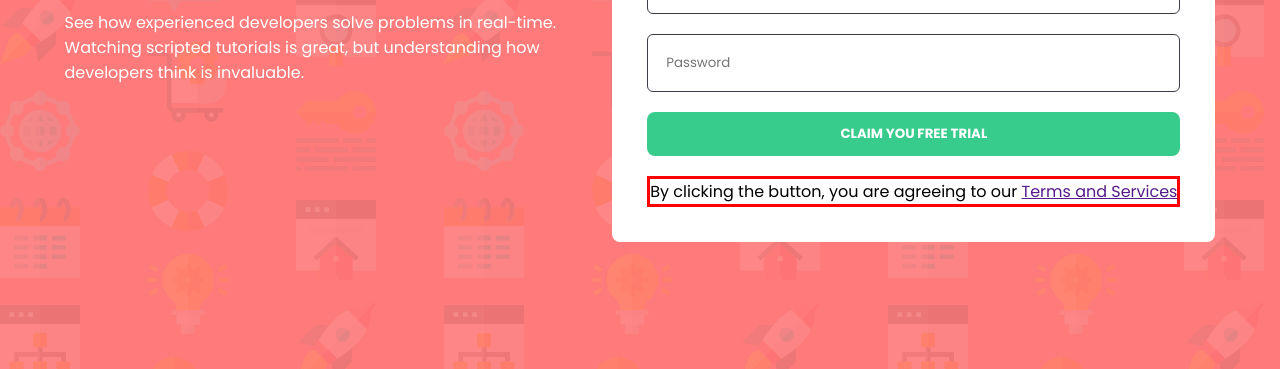
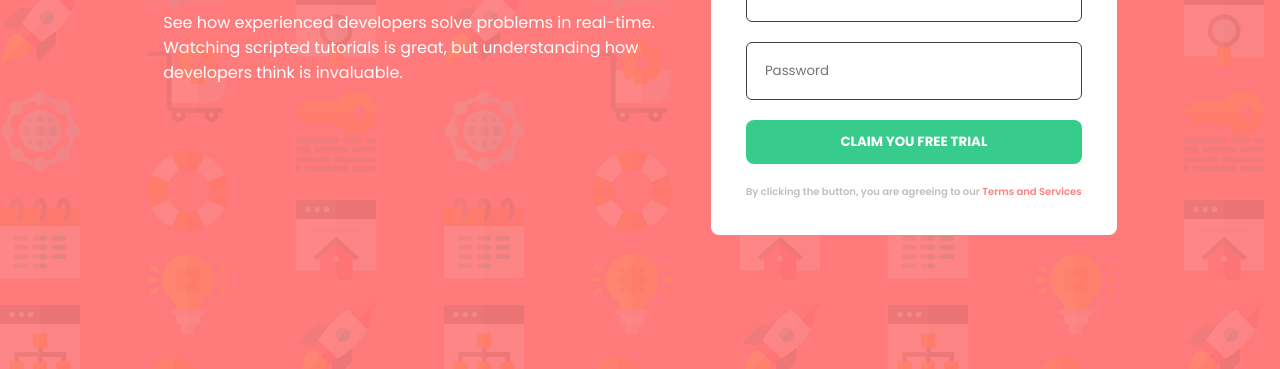
Before and after one commit to edwardventura16-eng/codigo-g28, a plain HTML site: page reto-2/reto-2.html in a window 1280 px wide. Shown: the part 431-800 px from the top of the page. Drawn offline with Linux system fonts and the light colour scheme.

Commit message:
reto2 al 100%

```diff
--- a/reto-2/reto-2.css
+++ b/reto-2/reto-2.css
@@ -79,5 +79,13 @@ input {
 }
 
 section:last-child > form > p {
-  border: red solid;
+  font-size:  10px;
+  font-weight: 600;
+  color: rgb(191, 191,191);
+  text-align: center;
 }
+
+section:last-child > form > p > a {
+  text-decoration: none;
+  color: rgb(255, 128,128)
+}
```
